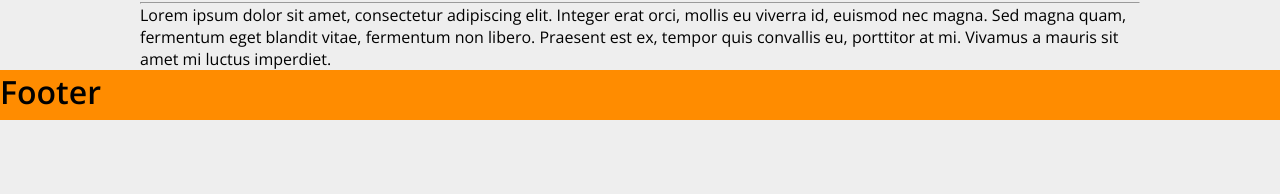
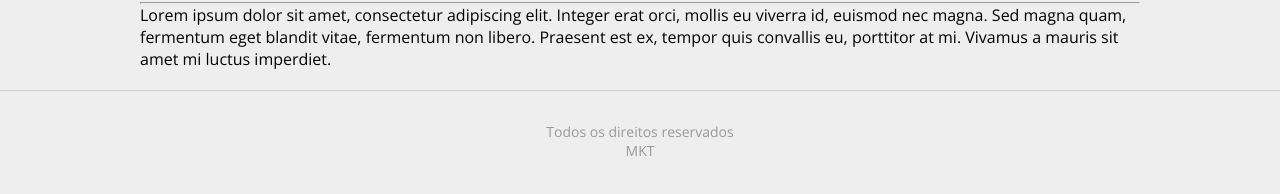
Before and after one commit to jonascavalcante/marketplace, a React (Create React App) app: page / in a window 1280 px wide. Shown: the part 258-452 px from the top of the page. Built offline with nearby package versions, Linux system fonts and the light colour scheme; no server answers.

Commit message:
Alterações no footer

```diff
--- a/src/components/partials/footer/index.js
+++ b/src/components/partials/footer/index.js
@@ -5,7 +5,9 @@
 const Header = () => {
     return (
         <FooterArea>
-            <h1>Footer</h1>
+            Todos os direitos reservados
+            <br />
+            MKT
         </FooterArea>
      );
 }
--- a/src/components/partials/footer/styles.js
+++ b/src/components/partials/footer/styles.js
@@ -1,6 +1,15 @@
 import styled from 'styled-components';
 
 export const FooterArea = styled.footer`
-    height: 50px;
-    background-color: darkorange;
+    height: 100px;
+    margin-top: 20px;
+
+    display: flex;
+    align-items: center;
+    justify-content: center;
+
+    font-size: 14px;
+    text-align: center;
+    color: #999;
+    border-top: 1px solid #ccc;
 `;
```
